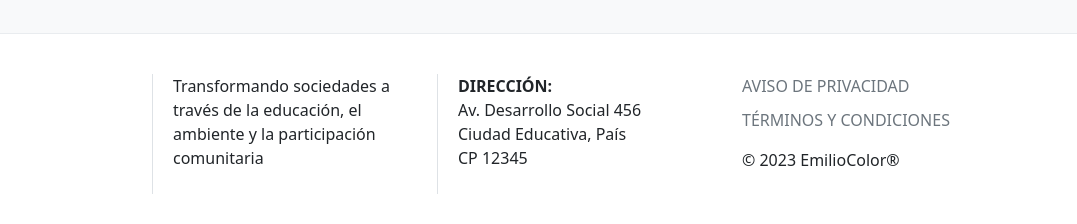
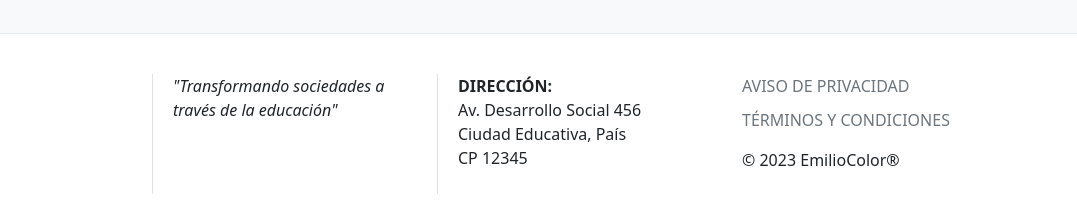
Before and after one commit to emiliocolor/mx, a plain HTML site: page index.html in a window 1280 px wide. Shown: the part 6120-6344 px from the top of the page, 203-1280 px from the left. Drawn offline with nearby package versions, Linux system fonts and the light colour scheme.

Commit message:
Update index.html

```diff
--- a/index.html
+++ b/index.html
@@ -488,7 +488,7 @@
 
                 <!-- Columna 2: Mensaje -->
                 <div class="col-md-3 footer-column footer-divider">
-                    <p class="footer-message">Transformando sociedades a través de la educación, el ambiente y la participación comunitaria</p>
+<p class="footer-message" style="font-style: italic;">"Transformando sociedades a través de la educación"</p>
                 </div>
 
                 <!-- Columna 3: Dirección -->
```
